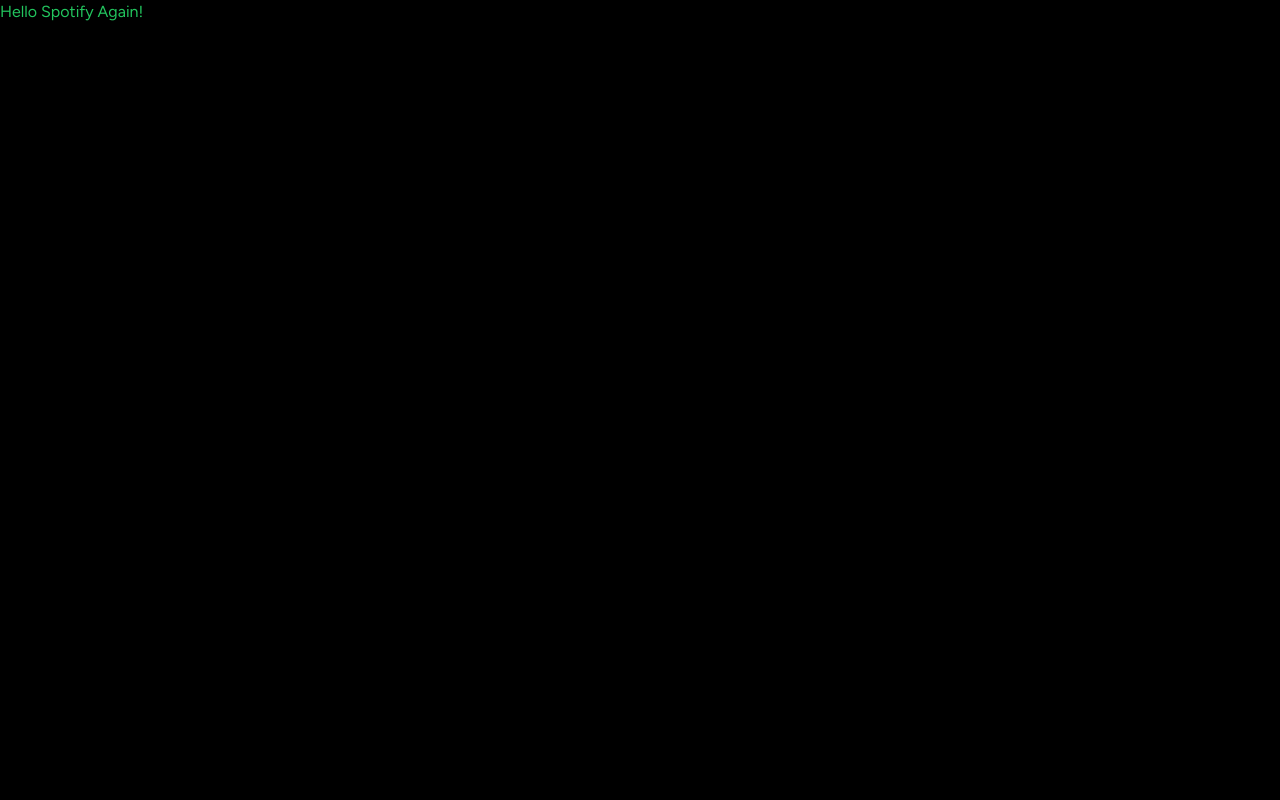
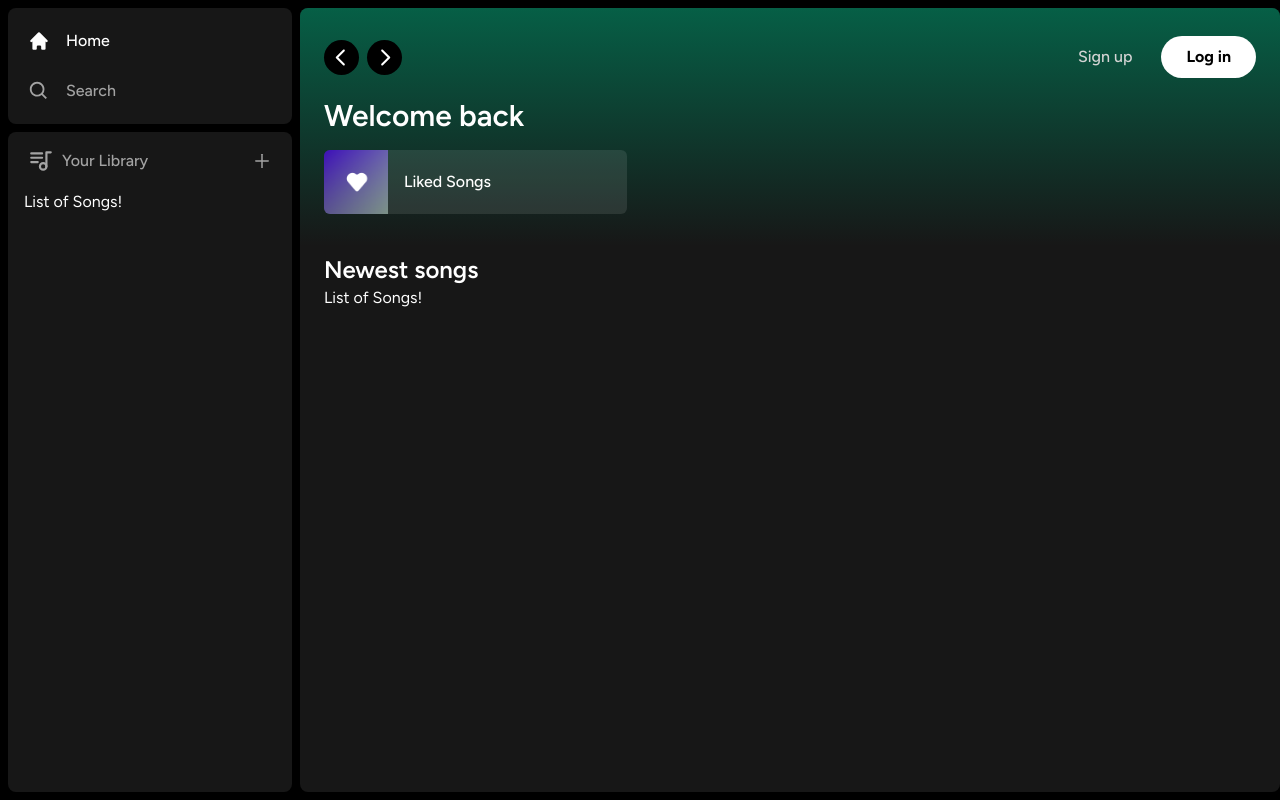
Before and after one commit to yadiraSa/spotify-clone, a Next.js app: page / in a window 1280 px wide. Built offline with nearby package versions, Linux system fonts and the light colour scheme.

Commit message:
add: :sparkles: Layout

```diff
--- a/app/(site)/page.tsx
+++ b/app/(site)/page.tsx
@@ -1,3 +1,27 @@
+import Header from "@/components/Header";
+import ListItem from "@/components/ListItem";
+
 export default function Home() {
-  return <div className="text-green-500">Hello Spotify Again!</div>;
+  return (
+    <div className="bg-neutral-900 rounded-lg h-full w-full overflow-hidden overflow-y-auto">
+      <Header>
+        <div className="mb-2">
+          <h1 className="text-white text-3xl font-semibold">Welcome back</h1>
+          <div className="grid grid-cols-1 sm:grid-cols-4 xl:grid-cols-3 2xl:grid-cols-4 gap-3 mt-4">
+            <ListItem
+              image="/images/liked.png"
+              name="Liked Songs"
+              href="liked"
+            />
+          </div>
+        </div>
+      </Header>
+      <div className="mt-2 mb-7 px-6">
+        <div className="flex justify-between items-center">
+          <h1 className="text-white text-2xl font-semibold">Newest songs</h1>
+        </div>
+        <div>List of Songs!</div>
+      </div>
+    </div>
+  );
 }
--- a/app/layout.tsx
+++ b/app/layout.tsx
@@ -1,22 +1,26 @@
-import type { Metadata } from 'next'
-import { Figtree } from 'next/font/google'
-import './globals.css'
+import type { Metadata } from "next";
+import { Figtree } from "next/font/google";
+import "./globals.css";
+import Sidebar from "@/components/Sidebar";
 
-const font = Figtree({ subsets: ['latin'] })
+const font = Figtree({ subsets: ["latin"] });
 
 export const metadata: Metadata = {
-  title: 'Spotify Clone',
-  description: 'Listen to music!',
-}
+  title: "Spotify Clone",
+  description: "Listen to music!",
+};
 
 export default function RootLayout({
   children,
 }: {
-  children: React.ReactNode
+  children: React.ReactNode;
 }) {
   return (
     <html lang="en">
-      <body className={font.className}>{children}</body>
+      <body className={font.className}>
+        {" "}
+        <Sidebar>{children}</Sidebar>
+      </body>
     </html>
-  )
+  );
 }
--- /dev/null
+++ b/components/Box.tsx
@@ -0,0 +1,18 @@
+import { twMerge } from "tailwind-merge";
+
+interface BoxProps {
+  children: React.ReactNode;
+  className?: string;
+}
+
+const Box: React.FC<BoxProps> = ({ children, className }) => {
+  return (
+    <div
+      className={twMerge(`bg-neutral-900 rounded-lg h-fit w-full`, className)}
+    >
+      {children}
+    </div>
+  );
+};
+
+export default Box;
--- /dev/null
+++ b/components/Button.tsx
@@ -0,0 +1,27 @@
+import { forwardRef } from "react";
+import { twMerge } from "tailwind-merge";
+
+interface ButtonProps extends React.ButtonHTMLAttributes<HTMLButtonElement> {}
+
+const Button = forwardRef<HTMLButtonElement, ButtonProps>(
+  ({ className, children, disabled, type = "button", ...props }, ref) => {
+    return (
+      <button
+        type={type}
+        className={twMerge(
+          `w-full rounded-full bg-green-500 border border-transparent px-3 py-3 disabled:cursor-not-allowed disabled:opacity-50 text-black font-bold hover:opacity-75 transition`,
+          className
+        )}
+        disabled={disabled}
+        ref={ref}
+        {...props}
+      >
+        {children}
+      </button>
+    );
+  }
+);
+
+Button.displayName = "Button";
+
+export default Button;
--- /dev/null
+++ b/components/Header.tsx
@@ -0,0 +1,136 @@
+"use client";
+
+import { twMerge } from "tailwind-merge";
+import { RxCaretLeft, RxCaretRight } from "react-icons/rx";
+import { useRouter } from "next/navigation";
+import { HiHome } from "react-icons/hi";
+import { BiSearch } from "react-icons/bi";
+
+import Button from "./Button";
+
+interface HeaderProps {
+  children: React.ReactNode;
+  className?: string;
+}
+
+const Header: React.FC<HeaderProps> = ({ children, className }) => {
+  const router = useRouter();
+
+  const handleLogout = () => {
+    // Handle logout in the future
+  };
+
+  return (
+    <div
+      className={twMerge(
+        `
+        h-fit
+        bg-gradient-to-b
+        from-emerald-800
+        p-6
+        `,
+        className
+      )}
+    >
+      <div className="w-full mb-4 flex items-center justify-between">
+        <div className="hidden md:flex gap-x-2 items-center">
+          <button
+            onClick={() => router.back()}
+            className="
+              rounded-full
+              bg-black
+              flex
+              items-center
+              justify-center
+              cursor-pointer
+              hover:opacity-75
+              transition
+            "
+          >
+            <RxCaretLeft className="text-white" size={35} />
+          </button>
+          <button
+            onClick={() => router.forward()}
+            className="
+              rounded-full
+              bg-black
+              flex
+              items-center
+              justify-center
+              cursor-pointer
+              hover:opacity-75
+              transition
+            "
+          >
+            <RxCaretRight className="text-white" size={35} />
+          </button>
+        </div>
+        <div className="flex md:hidden gap-x-2 items-center">
+          <button
+            onClick={() => router.push("/")}
+            className="
+              rounded-full
+              p-2
+              bg-white
+              flex
+              items-center
+              justify-center
+              cursor-pointer
+              hover:opacity-75
+              transition
+            "
+          >
+            <HiHome className="text-black" size={20} />
+          </button>
+          <button
+            onClick={() => router.push("/search")}
+            className="
+              rounded-full
+              p-2
+              bg-white
+              flex
+              items-center
+              justify-center
+              cursor-pointer
+              hover:opacity-75
+              transition
+            "
+          >
+            <BiSearch className="text-black" size={20} />
+          </button>
+        </div>
+        <div className="flex justify-between items-center gap-x-4">
+          <>
+            <div>
+              <Button
+                onClick={() => {}}
+                className="
+                    bg-transparent
+                    text-neutral-300
+                    font-medium
+                  "
+              >
+                Sign up
+              </Button>
+            </div>
+            <div>
+              <Button
+                onClick={() => {}}
+                className="
+                    bg-white
+                    px-6
+                    py-2
+                  "
+              >
+                Log in
+              </Button>
+            </div>
+          </>
+        </div>
+      </div>
+      {children}
+    </div>
+  );
+};
+
+export default Header;
--- /dev/null
+++ b/components/Library.tsx
@@ -0,0 +1,29 @@
+"use client";
+
+import { TbPlaylist } from "react-icons/tb";
+import { AiOutlinePlus } from "react-icons/ai";
+
+const Library = () => {
+  const onClick = () => {
+    // Handle upload later
+  };
+
+  return (
+    <div className="flex flex-col">
+      <div className=" flex items-center justify-between px-5 pt-4">
+        <div className=" inline-flex items-center gap-x-2">
+          <TbPlaylist className="text-neutral-400" size={26} />
+          <p className="text-neutral-400 font-medium text-md">Your Library</p>
+        </div>
+        <AiOutlinePlus
+          onClick={onClick}
+          size={20}
+          className="text-neutral-400 cursor-pointer hover:text-white transition"
+        />
+      </div>
+      <div className="flex- flex-col gap-y-2 mt-4 px-4">List of Songs!</div>
+    </div>
+  );
+};
+
+export default Library;
--- /dev/null
+++ b/components/ListItem.tsx
@@ -0,0 +1,36 @@
+"use client";
+import Image from "next/image";
+import { useRouter } from "next/navigation";
+import { FaPlay } from "react-icons/fa";
+
+interface ListItemsProps {
+  image: string;
+  name: string;
+  href: string;
+}
+
+const ListItem: React.FC<ListItemsProps> = ({ image, name, href }) => {
+  const router = useRouter();
+
+  const onClick = () => {
+    // Add authentication before push
+    router.push(href);
+  };
+
+  return (
+    <button
+      onClick={onClick}
+      className="relative group flex items-center rounded-md overflow-hidden gap-x-4 bg-neutral-100/10 hover:bg-neutral-100/20 transition pr-4"
+    >
+      <div className="relative min-h-[64px] min-w-[64px]">
+        <Image className="object-cover" fill src={image} alt="Image" />
+      </div>
+      <p className="font-medium truncate py-5">{name}</p>
+      <div className="absolute transition opacity-0 rounded-full flex items-center justify-center bg-green-500 p-4 drop-shadow-md right-5 group-hover:opacity-100 hover:scale-110 ">
+        <FaPlay className="text-black " />
+      </div>
+    </button>
+  );
+};
+
+export default ListItem;
--- /dev/null
+++ b/components/Sidebar.tsx
@@ -0,0 +1,55 @@
+"use client";
+
+import { usePathname } from "next/navigation";
+import { useMemo } from "react";
+import { HiHome } from "react-icons/hi";
+import { BiSearch } from "react-icons/bi";
+import Box from "./Box";
+import SidebarItem from "./SidebarItem";
+import Library from "./Library";
+
+interface SidebarProps {
+  children: React.ReactNode;
+}
+
+const Sidebar: React.FC<SidebarProps> = ({ children }) => {
+  const pathname = usePathname();
+
+  const routes = useMemo(
+    () => [
+      {
+        icon: HiHome,
+        label: "Home",
+        active: pathname !== "/search",
+        href: "/",
+      },
+      {
+        icon: BiSearch,
+        label: "Search",
+        active: pathname === "/search",
+        href: "/search",
+      },
+    ],
+    [pathname]
+  );
+
+  return (
+    <div className="flex h-full">
+      <div className="hidden md:flex flex-col gap-y-2 bg-black h-full w-[300px] p-2 ">
+        <Box>
+          <div className="flex flex-col gap-y-4 px-5 py-4 ">
+            {routes.map((item) => (
+              <SidebarItem key={item.label} {...item} />
+            ))}
+          </div>
+        </Box>
+        <Box className="overflow-y-auto h-full">
+          <Library />
+        </Box>
+      </div>
+      <main className="h-full flex-1 overflow-y-auto py-2">{children}</main>
+    </div>
+  );
+};
+
+export default Sidebar;
--- /dev/null
+++ b/components/SidebarItem.tsx
@@ -0,0 +1,32 @@
+import { IconType } from "react-icons";
+import Link from "next/link";
+import { twMerge } from "tailwind-merge";
+
+interface SidebarItemProps {
+  icon: IconType;
+  label: string;
+  active?: boolean;
+  href: string;
+}
+
+const SidebarItem: React.FC<SidebarItemProps> = ({
+  icon: Icon,
+  label,
+  active,
+  href,
+}) => {
+  return (
+    <Link
+      href={href}
+      className={twMerge(
+        `flex flex-row h-auto items-center w-full gap-x-4 text-md font-medium cursor-pointer hover:text-white transition text-neutral-400 py-1`,
+        active && "text-white"
+      )}
+    >
+      <Icon size={26} />
+      <p className="truncate w-full">{label}</p>
+    </Link>
+  );
+};
+
+export default SidebarItem;
```
Also changed, not shown: package.json (+6 -4 lines), public/images/liked.png (added), 1 other file (tests, documents, lock files or other folders).
